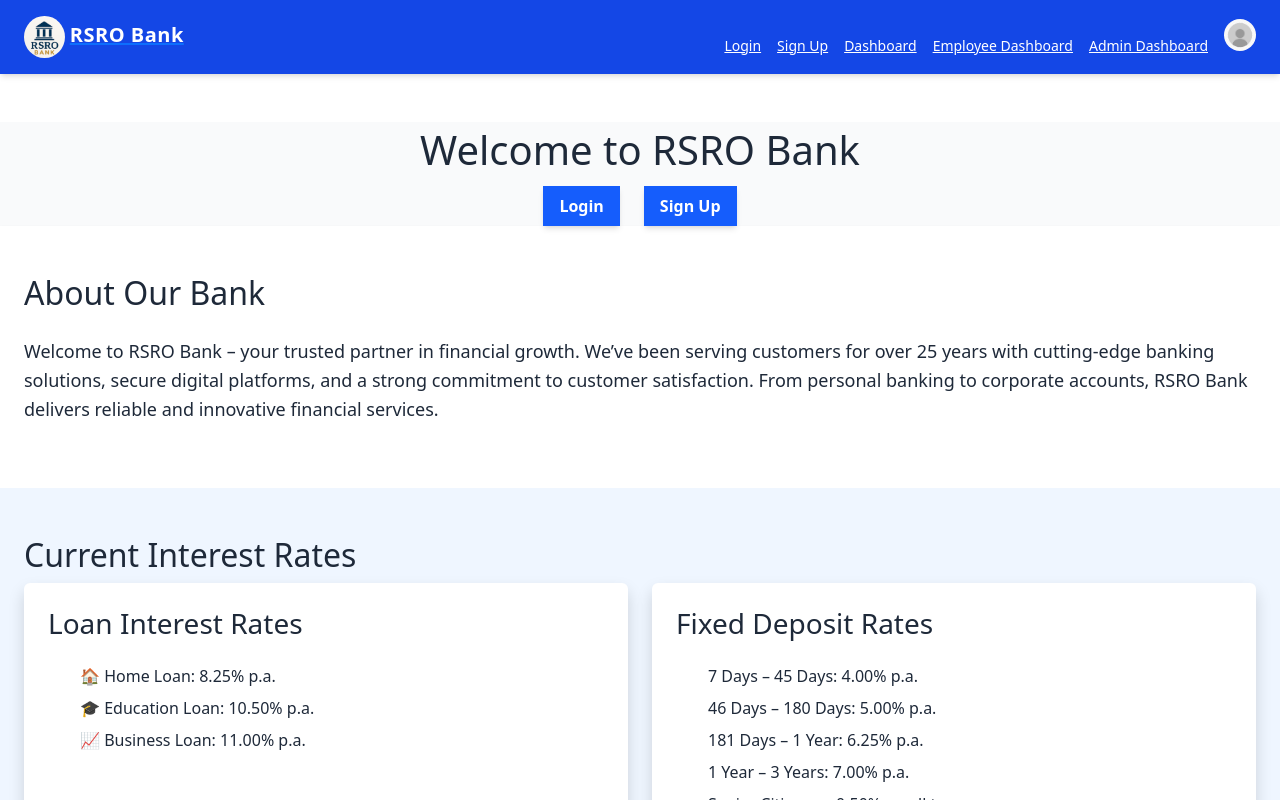
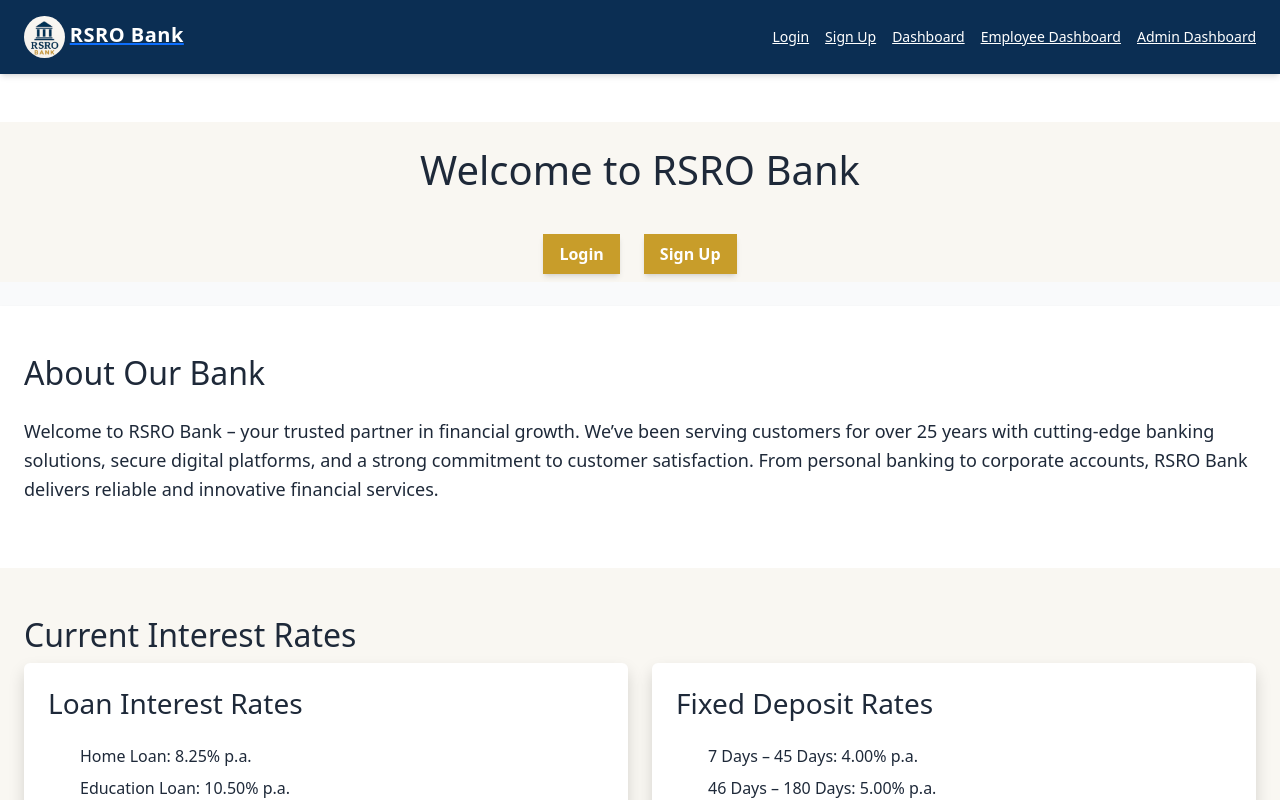
Before and after one commit to RSROBank/CDAC_RSRO_Project, a React (Vite) app in the folder Frontend/category-products-frontend/: page / in a window 1280 px wide. Built offline with nearby package versions, Linux system fonts and the light colour scheme.

Commit message:
home page color theme change

```diff
--- a/Frontend/category-products-frontend/src/components/Herosection.jsx
+++ b/Frontend/category-products-frontend/src/components/Herosection.jsx
@@ -4,18 +4,18 @@ import { useNavigate } from "react-router-dom";
 function Herosection() {
   const navigate = useNavigate();
   return (
-    <div className="mt-12">
-      <h1 className="text-center m-2 p-1">Welcome to RSRO Bank</h1>
-      <div className="flex justify-center items-center gap-4">
+    <div className="mt-12 bg-[#F9F7F2]">
+      <h1 className="text-center mt-4 p-4">Welcome to RSRO Bank</h1>
+      <div className="flex justify-center items-center gap-4 p-2 mb-4">
         <button
           onClick={() => navigate("/login")}
-          className="bg-blue-600 hover:bg-blue-700 text-white font-semibold py-2 px-3 rounded-lg transition-all duration-200 shadow-md hover:shadow-lg"
+          className="bg-[#C89D2A] hover:bg-blue-700 text-white font-semibold py-2 px-3 rounded-lg transition-all duration-200 shadow-md hover:shadow-lg"
         >
           Login
         </button>
         <button
           onClick={() => navigate("/signup")}
-          className="bg-blue-600 hover:bg-blue-700 text-white font-semibold py-2 px-3 rounded-lg transition-all duration-200 shadow-md hover:shadow-lg"
+          className="bg-[#C89D2A] hover:bg-blue-700 text-white font-semibold py-2 px-3 rounded-lg transition-all duration-200 shadow-md hover:shadow-lg"
         >
           Sign Up
         </button>
--- a/Frontend/category-products-frontend/src/components/Home.jsx
+++ b/Frontend/category-products-frontend/src/components/Home.jsx
@@ -10,7 +10,7 @@ const HomePage = () => {
 
         {/* About the Bank */}
         <section className="px-6 py-12 bg-white shadow-sm">
-          <h2 className="text-3xl font-bold text-blue-800 mb-4">
+          <h2 className="text-3xl font-bold text-[#0B2E53] mb-4">
             About Our Bank
           </h2>
           <p className="text-lg leading-relaxed">
@@ -24,7 +24,7 @@ const HomePage = () => {
         </section>
 
         {/* Loan and FD Rates */}
-        <section className="px-6 py-12 bg-blue-50">
+        <section className="px-6 py-12 bg-[#F9F7F2]">
           <h2 className="text-2xl font-semibold text-blue-900 mb-6">
             Current Interest Rates
           </h2>
@@ -34,10 +34,10 @@ const HomePage = () => {
                 Loan Interest Rates
               </h3>
               <ul className="mt-4 space-y-2">
-                <li>🏠 Home Loan: 8.25% p.a.</li>
-                {/* /</ul><li🚗> Car Loan: 9.75% p.a.</li> */}
-                <li>🎓 Education Loan: 10.50% p.a.</li>
-                <li>📈 Business Loan: 11.00% p.a.</li>
+                <li> Home Loan: 8.25% p.a.</li>
+                {/* /</ul><li> Car Loan: 9.75% p.a.</li> */}
+                <li> Education Loan: 10.50% p.a.</li>
+                <li> Business Loan: 11.00% p.a.</li>
               </ul>
             </div>
             <div className="p-6 bg-white rounded shadow">
@@ -62,7 +62,7 @@ const HomePage = () => {
           </h2>
           <div className="grid grid-cols-1 md:grid-cols-3 gap-6">
             <div className="bg-gray-100 p-4 rounded-lg shadow">
-              <h3 className="text-lg font-semibold">💳 Digital Banking</h3>
+              <h3 className="text-lg font-semibold"> Digital Banking</h3>
               <p>
                 24/7 access to your accounts via secure mobile & online banking
                 apps.
@@ -70,24 +70,24 @@ const HomePage = () => {
             </div>
             <div className="bg-gray-100 p-4 rounded-lg shadow">
               <h3 className="text-lg font-semibold">
-                🏦 Personal & Business Loans
+                 Personal & Business Loans
               </h3>
               <p>Low-interest loans tailored to meet your financial needs.</p>
             </div>
             <div className="bg-gray-100 p-4 rounded-lg shadow">
-              <h3 className="text-lg font-semibold">📄 Fixed Deposits</h3>
+              <h3 className="text-lg font-semibold"> Fixed Deposits</h3>
               <p>
                 Invest safely and earn attractive returns with flexible FD
                 tenures.
               </p>
             </div>
             <div className="bg-gray-100 p-4 rounded-lg shadow">
-              <h3 className="text-lg font-semibold">🔐 Safe Deposit Lockers</h3>
+              <h3 className="text-lg font-semibold"> Safe Deposit Lockers</h3>
               <p>Keep your valuables secure in our state-of-the-art lockers.</p>
             </div>
             <div className="bg-gray-100 p-4 rounded-lg shadow">
               <h3 className="text-lg font-semibold">
-                🌍 International Banking
+                 International Banking
               </h3>
               <p>
                 Remittance, forex cards, and NRIs services for global citizens.
@@ -97,7 +97,7 @@ const HomePage = () => {
         </section>
 
         {/* Contact Info */}
-        <section className="px-6 py-12 bg-blue-100 text-blue-900">
+        <section className="px-6 py-12 bg-[#F9F7F2] text-blue-900">
           <h2 className="text-2xl font-semibold mb-4">Contact Us</h2>
           <p>Email: support@rsrobank.com | Phone: 1800-123-4567</p>
           <p>
--- a/Frontend/category-products-frontend/src/components/Login.jsx
+++ b/Frontend/category-products-frontend/src/components/Login.jsx
@@ -15,8 +15,10 @@ import {
   RotateCcw,
 } from "lucide-react";
 import { loginUser } from "../services/userService";
+import { useNavigate } from "react-router-dom";
 
 const LoginPage = () => {
+  const navigate = useNavigate();
   const [email, setEmail] = useState("");
   const [password, setPassword] = useState("");
 
@@ -28,6 +30,7 @@ const LoginPage = () => {
       if (response.success) {
         alert(`Logged in as ${email}`);
         console.log("Login successful:", response);
+        navigate("/dashboard")
         // Navigate to dashboard or store token here
       } else {
         alert("Message : " + response.message);
@@ -93,7 +96,7 @@ const styles = {
   button: {
     padding: "10px",
     fontSize: "1rem",
-    backgroundColor: "#007bff",
+    backgroundColor: "#C89D2A",
     color: "white",
     border: "none",
     borderRadius: "5px",
--- a/Frontend/category-products-frontend/src/components/Navbar.jsx
+++ b/Frontend/category-products-frontend/src/components/Navbar.jsx
@@ -7,7 +7,7 @@ import { Link } from "react-router-dom";
 
 const Navbar = () => {
   return (
-    <nav className="bg-blue-700 text-white px-6 py-3 shadow-md flex items-center justify-between">
+    <nav className="bg-[#0B2E53] text-white px-6 py-3 shadow-md flex items-center justify-between">
       <div className="text-xl font-bold tracking-wide">
         <Link to="/">
           <div className="text-white d-flex">
@@ -41,7 +41,7 @@ const Navbar = () => {
         <a href="/admindashboard" className="hover:underline text-white">
           Admin Dashboard
         </a>
-          <ProfileDropdown/>
+          {/* <ProfileDropdown/> */}
       </div>
     </nav>
   );
--- a/Frontend/category-products-frontend/src/main.jsx
+++ b/Frontend/category-products-frontend/src/main.jsx
@@ -1,5 +1,6 @@
 import { StrictMode } from 'react';
 import { createRoot } from 'react-dom/client';
+
 import './index.css';
 import App from './App.jsx';
 import 'bootstrap/dist/css/bootstrap.min.css';
```
